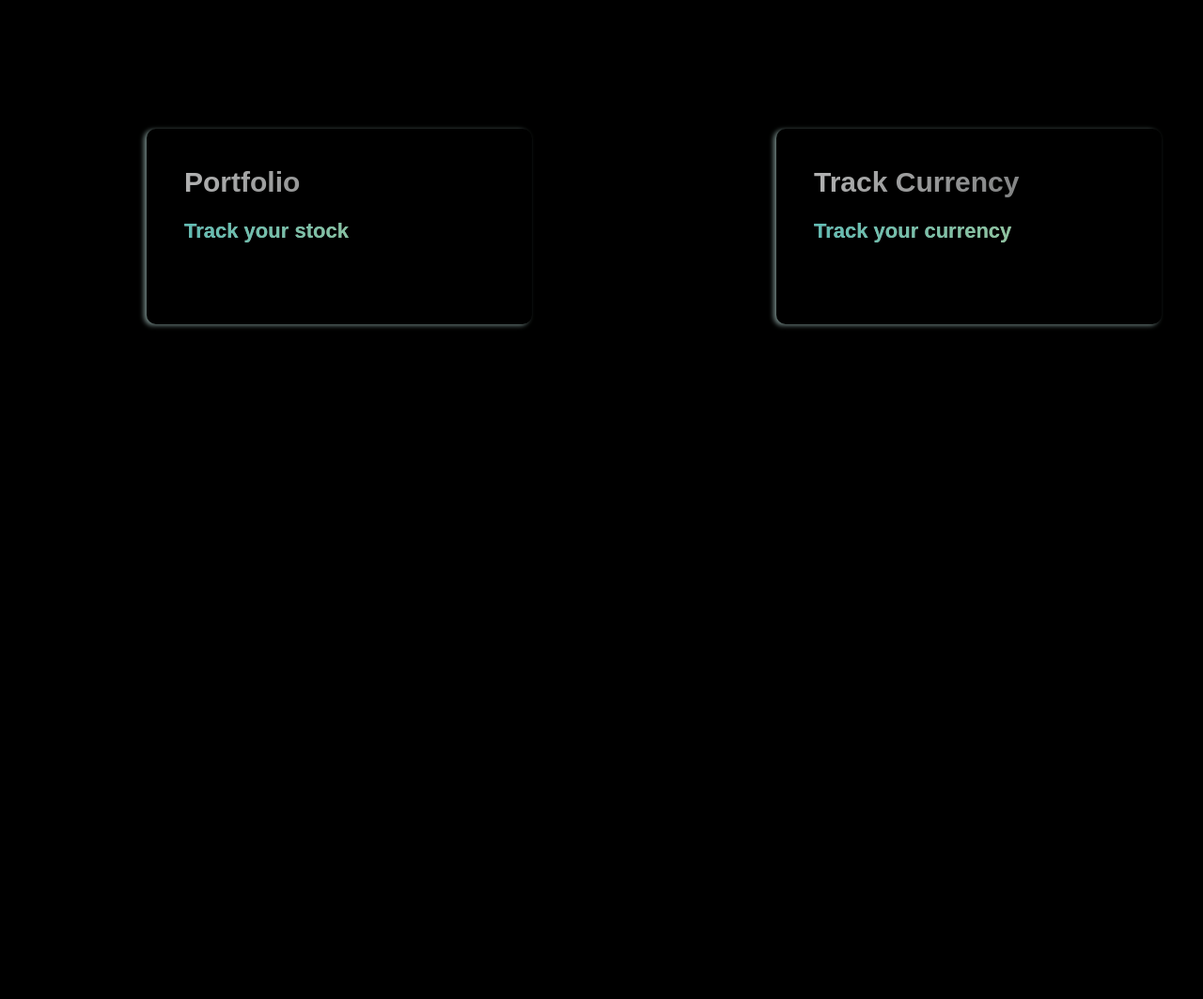
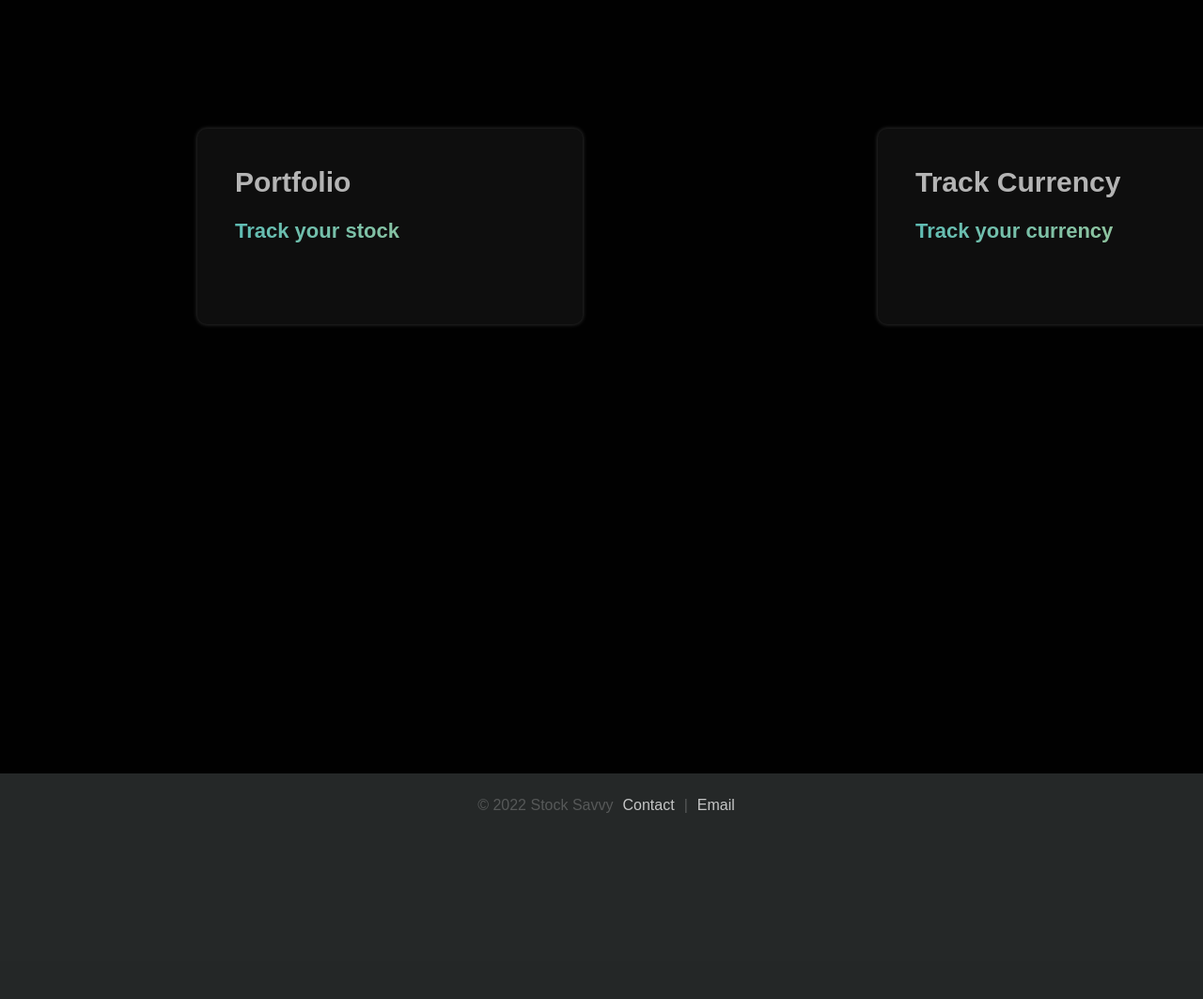
Before and after one commit to dhruv108-maker/Stock-Savvy-stock-portfolio-tracker-web-application-, a Flask app: page / in a window 1280 px wide. Shown: the part 421-1484 px from the top of the page at 94% size. Before the commit the page ends 771 px from the top, so only its background shows below. Run offline with Flask 3, Linux system fonts and the light colour scheme.

Commit message:
index.html

```diff
--- a/stock_savvy(stock portfoilio tracker web application)/templates/index.html
+++ b/stock_savvy(stock portfoilio tracker web application)/templates/index.html
@@ -92,7 +92,7 @@
         }
         .main-body{
             border: 0px solid white;
-            background: #000000;
+            background: #010101;
             height: 1024px;
             display: flex;
         }
@@ -101,14 +101,21 @@
             scroll-behavior: smooth;
             white-space: nowrap;
             width: 110%;
+            background: #69696900;
+            height: 23%;
             margin-top: 128px;
             margin-inline-start: -100px;
+            padding-inline-end: 200px;
+            scroll-behavior: smooth;
+            scrollbar-width:thin;
+            scrollbar-color: #42d3b100 #f1f1f100;
         }
         .content ul {
             list-style-type: none;
             padding: 0;
             margin: 0;
             display: inline-block;
+
         }
         .content li {
             display: inline-block;
@@ -117,26 +124,29 @@
             width: 330px;
             height: 128px;
             margin-top: 10px;
-            background-color: #f0f0f000;
-            margin-inline-start: 256px;
+            background-color: #7070701f;
+            margin-inline-start: 310px;
             font-family: sans-serif;
             margin-bottom: -20px;
-            background: linear-gradient(135deg, #c3c3c3, rgba(100, 104, 105, 0.703));
-            -webkit-background-clip: text;
-            -webkit-text-fill-color: transparent;
+            color: rgba(255, 255, 255, 0.692);
             padding: 40px;
             font-size: 30px;
             font-weight: bolder;
             transition:  0.5s ease;
             box-shadow: 0px 0px 5px 0px rgba(255, 255, 255, 0.237);
-            animation: rotate-shadow 5s linear infinite;
+            transition: 0.5s ease;
         }
         .content li:hover{
-            border-radius: 20px;
-            transition: 2s;
+            transition: 0.5s ease;
             margin-bottom: -20px;
+            padding: 30px;
+            padding-inline: 40px;
             font-size: 28px;
+            color: white;
             cursor: pointer;
+            box-shadow: 1px 1px 10px 2px rgba(105, 105, 105, 0.174);
+            border-radius: 30px;
+            background: #b7b7b721;
         }
         .portfolio-toggle{
             position: relative;
@@ -273,63 +292,26 @@
                 transform: translateY(0);
             }
         }
-        @keyframes rotate-shadow {
-            0% {
-                box-shadow: 3px 3px 5px rgba(217, 255, 252, 0.5);
-            }
-            12.5% {
-                box-shadow: 0px 3px 5px rgba(217, 255, 252, 0.5);
-            }
-            25% {
-                box-shadow: -3px 3px 5px rgba(217, 255, 252, 0.5);
-            }
-            37.5% {
-                box-shadow: -3px 0px 5px rgba(217, 255, 252, 0.5);
-            }
-            50% {
-                box-shadow: -3px -3px 5px rgba(217, 255, 252, 0.5);
-            }
-            62.5% {
-                box-shadow: 0px -3px 5px rgba(217, 255, 252, 0.5);
-            }
-            75% {
-                box-shadow: 3px -3px 5px rgba(217, 255, 252, 0.5);
-            }
-            87.5% {
-                box-shadow: 3px 0px 5px rgba(217, 255, 252, 0.5);
-            }
-            100% {
-                box-shadow: 3px 3px 5px rgba(217, 255, 252, 0.5);
-            }
+
+        footer{
+            margin-top: -200px;
+            height: 30vh;
+            background: #4b52527b;
+            display:flex;
+            justify-content: center;
+            align-items:baseline;
         }
-        @keyframes rotate-shadow-signinModal{
-            0% {
-                box-shadow: 3px 3px 5px rgba(34, 243, 191, 0.5);
-            }
-            12.5% {
-                box-shadow: 0px 3px 5px rgba(34, 243, 191, 0.5);
-            }
-            25% {
-                box-shadow: -3px 3px 5px rgba(34, 243, 191, 0.5);
-            }
-            37.5% {
-                box-shadow: -3px 0px 5px rgba(34, 243, 191, 0.5);
-            }
-            50% {
-                box-shadow: -3px -3px 5px rgba(34, 243, 191, 0.5);
-            }
-            62.5% {
-                box-shadow: 0px -3px 5px rgba(34, 243, 191, 0.5)
-            }
-            75% {
-                box-shadow: 3px -3px 5px rgba(34, 243, 191, 0.5);
-            }
-            87.5% {
-                box-shadow: 3px 0px 5px rgba(34, 243, 191, 0.5);
-            }
-            100% {
-                box-shadow: 3px 3px 5px rgba(34, 243, 191, 0.5);
-            }
+        footer li{
+            list-style: none;
+            font-family: sans-serif;
+            color: rgba(255, 255, 255, 0.737);
+            padding-top:25px;
+            padding-inline-start:10px;
+            cursor: pointer;
+
+        }
+        footer li span{
+            color: rgba(255, 255, 255, 0.228);
         }
 
     </style>
@@ -375,8 +358,15 @@
         </li>
 </nav>
 </div>
+<footer>
+    <li><span>&copy; 2022 Stock Savvy</span></li>
+    <li>Contact</li>
+    <li><span>|</span></li>
+    <li>Email</li>
+</footer>
 <body>
     <script>
+
 
         function goToHomePage() {
             window.location.href = "/";
```
Also changed, not shown: other parts of stock_savvy(stock portfoilio tracker web application)/templates/index.html (+26 -16 lines).
